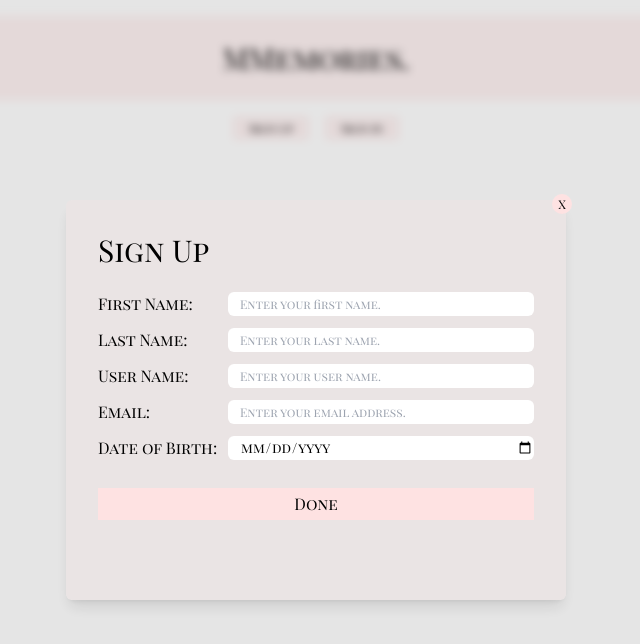
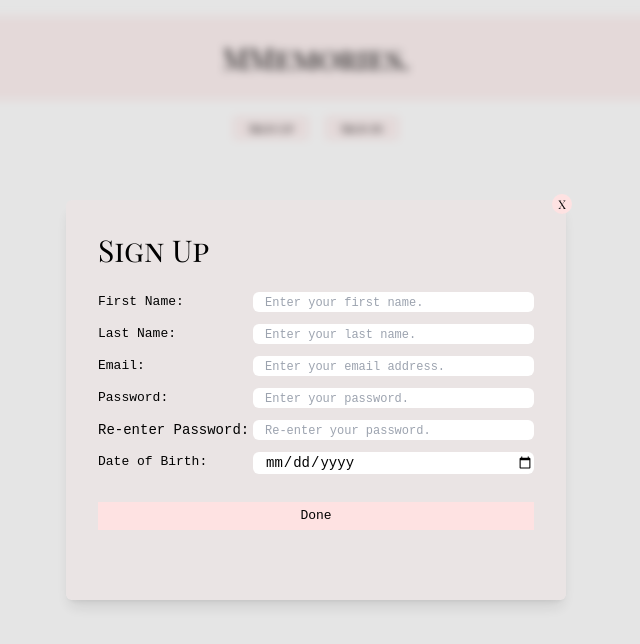
Before and after one commit to kaanmetep/mmemories-app, a React (Vite) app: page / in a window 1280 px wide. Both pictures are taken after a click on the button "Sign up". Shown: the top 644 px of the page, without its empty margins (324-964 px from the left). Built offline with nearby package versions, Linux system fonts and the light colour scheme.

Commit message:
creating popup components

```diff
--- a/src/components/Button.jsx
+++ b/src/components/Button.jsx
@@ -1,8 +1,8 @@
-function Button({ children, className, onSignupClicked }) {
+function Button({ children, className, onClick }) {
   return (
     <button
       className={`bg-red-50 px-4 py-1 rounded-sm hover:bg-red-100 transition-all delay-50 text-xs ${className}`}
-      onClick={onSignupClicked}
+      onClick={onClick}
     >
       {children}
     </button>
--- a/src/components/Home.jsx
+++ b/src/components/Home.jsx
@@ -2,19 +2,25 @@ import { useState } from "react";
 import Header from "./Header";
 import Button from "./Button";
 import SignUpPopup from "./SignUpPopup";
+import SignInPopup from "./SignInPopup";
 function Home() {
   const [isSignupClicked, setIsSignupClicked] = useState(false);
+  const [isSignInClicked, setIsSignInClicked] = useState(false);
   const handleSignupClicked = () => {
     setIsSignupClicked((curr) => !curr);
+  };
+  const handleSignInClicked = () => {
+    setIsSignInClicked((curr) => !curr);
   };
   return (
     <div>
       <Header />
       <div className="flex gap-4 justify-center mt-4">
-        <Button onSignupClicked={handleSignupClicked}>Sign up</Button>
-        <Button>Sign in</Button>
+        <Button onClick={handleSignupClicked}>Sign up</Button>
+        <Button onClick={handleSignInClicked}>Sign in</Button>
       </div>
       {isSignupClicked && <SignUpPopup onSignupClicked={handleSignupClicked} />}
+      {isSignInClicked && <SignInPopup onSignInClicked={handleSignInClicked} />}
     </div>
   );
 }
--- /dev/null
+++ b/src/components/SignInPopup.jsx
@@ -0,0 +1,39 @@
+function SignInPopup({ onSignInClicked }) {
+  return (
+    <div
+      className="fixed inset-0 z-50 bg-black bg-opacity-10 backdrop-blur-sm flex items-center justify-center
+  "
+    >
+      <div className="bg-red-100 w-[500px] h-[250px] p-8 rounded-md shadow-lg bg-opacity-20 relative">
+        <button
+          className="absolute right-[-6px] top-[-6px] text-xs bg-red-100 w-5 h-5 rounded-full hover:bg-red-200 transition-all delay-50"
+          onClick={onSignInClicked}
+        >
+          X
+        </button>
+        <h2 className="mb-6 text-3xl">Sign In</h2>
+        <form className="flex flex-col gap-3 font-monospace">
+          <div className="grid grid-cols-[80px_200px]">
+            <label htmlFor="email">E-mail:</label>
+            <input
+              type="text"
+              className="rounded-md text-sm pl-2 placeholder:text-xs"
+            />
+          </div>
+          <div className="grid grid-cols-[80px_200px]">
+            <label htmlFor="email">Password:</label>
+            <input
+              type="password"
+              className="rounded-md text-sm pl-2 placeholder:text-xs"
+            />
+          </div>
+          <button className="bg-red-100 mt-4 p-1 text-center hover:bg-red-200 transition-all delay-50">
+            Done
+          </button>
+        </form>
+      </div>
+    </div>
+  );
+}
+
+export default SignInPopup;
--- a/src/components/SignUpPopup.jsx
+++ b/src/components/SignUpPopup.jsx
@@ -6,14 +6,14 @@ function SignUpPopup({ onSignupClicked }) {
     >
       <div className="bg-red-100 w-[500px] h-[400px] p-8 rounded-md shadow-lg bg-opacity-20 relative">
         <button
-          className="absolute right-[-6px] top-[-6px] text-xs bg-red-100 w-5 h-5 rounded-full"
+          className="absolute right-[-6px] top-[-6px] text-xs bg-red-100 w-5 h-5 rounded-full hover:bg-red-200 transition-all delay-50"
           onClick={onSignupClicked}
         >
           X
         </button>
         <h2 className="mb-6 text-3xl">Sign Up</h2>
-        <form className="flex flex-col gap-3">
-          <div className="grid grid-cols-[130px_1fr]">
+        <form className="flex flex-col gap-3 font-monospace">
+          <div className="grid grid-cols-[155px_1fr]">
             <label htmlFor="firstname">First Name:</label>
             <input
               type="text"
@@ -21,7 +21,7 @@ function SignUpPopup({ onSignupClicked }) {
               placeholder="Enter your first name."
             />
           </div>
-          <div className="grid grid-cols-[130px_1fr]">
+          <div className="grid grid-cols-[155px_1fr]">
             <label htmlFor="firstname">Last Name:</label>
             <input
               type="text"
@@ -29,15 +29,7 @@ function SignUpPopup({ onSignupClicked }) {
               placeholder="Enter your last name."
             />
           </div>
-          <div className="grid grid-cols-[130px_1fr]">
-            <label htmlFor="firstname">User Name:</label>
-            <input
-              type="text"
-              className="rounded-md text-sm pl-3 placeholder:text-xs"
-              placeholder="Enter your user name."
-            />
-          </div>
-          <div className="grid grid-cols-[130px_1fr]">
+          <div className="grid grid-cols-[155px_1fr]">
             <label htmlFor="firstname">Email:</label>
             <input
               type="text"
@@ -45,7 +37,25 @@ function SignUpPopup({ onSignupClicked }) {
               placeholder="Enter your email address."
             />
           </div>
-          <div className="grid grid-cols-[130px_1fr]">
+          <div className="grid grid-cols-[155px_1fr]">
+            <label htmlFor="firstname">Password:</label>
+            <input
+              type="password"
+              className="rounded-md text-sm pl-3 placeholder:text-xs"
+              placeholder="Enter your password."
+            />
+          </div>
+          <div className="grid grid-cols-[155px_1fr]">
+            <label htmlFor="firstname" className="text-sm">
+              Re-enter Password:
+            </label>
+            <input
+              type="password"
+              className="rounded-md text-sm pl-3 placeholder:text-xs"
+              placeholder="Re-enter your password."
+            />
+          </div>
+          <div className="grid grid-cols-[155px_1fr]">
             <label htmlFor="firstname">Date of Birth:</label>
             <input type="date" className="rounded-md text-sm pl-3 " />
           </div>
--- a/tailwind.config.js
+++ b/tailwind.config.js
@@ -5,6 +5,7 @@ export default {
     extend: {},
     fontFamily: {
       sans: "Playfair Display SC,monospace",
+      monospace: "monospace",
     },
   },
   plugins: [],
```
